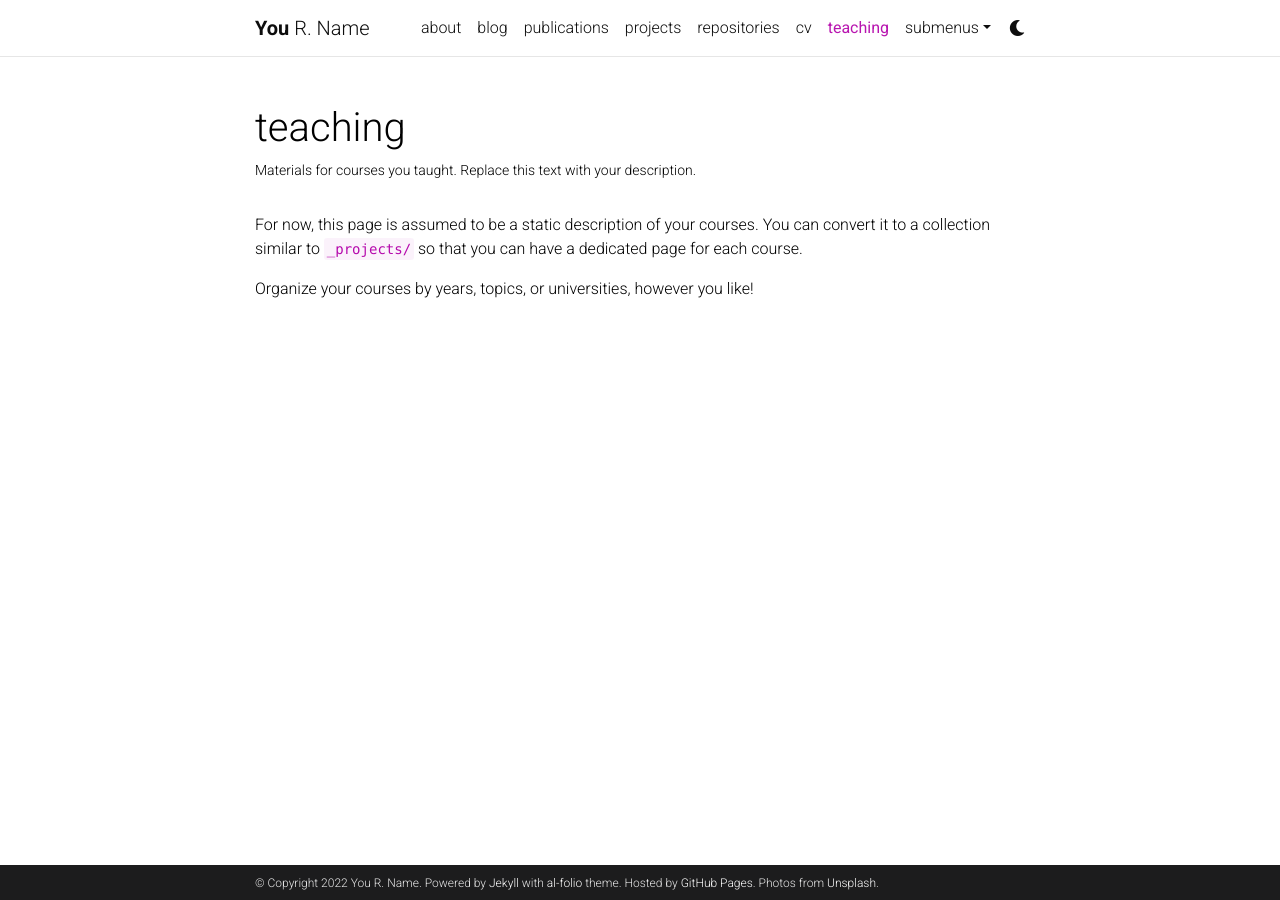
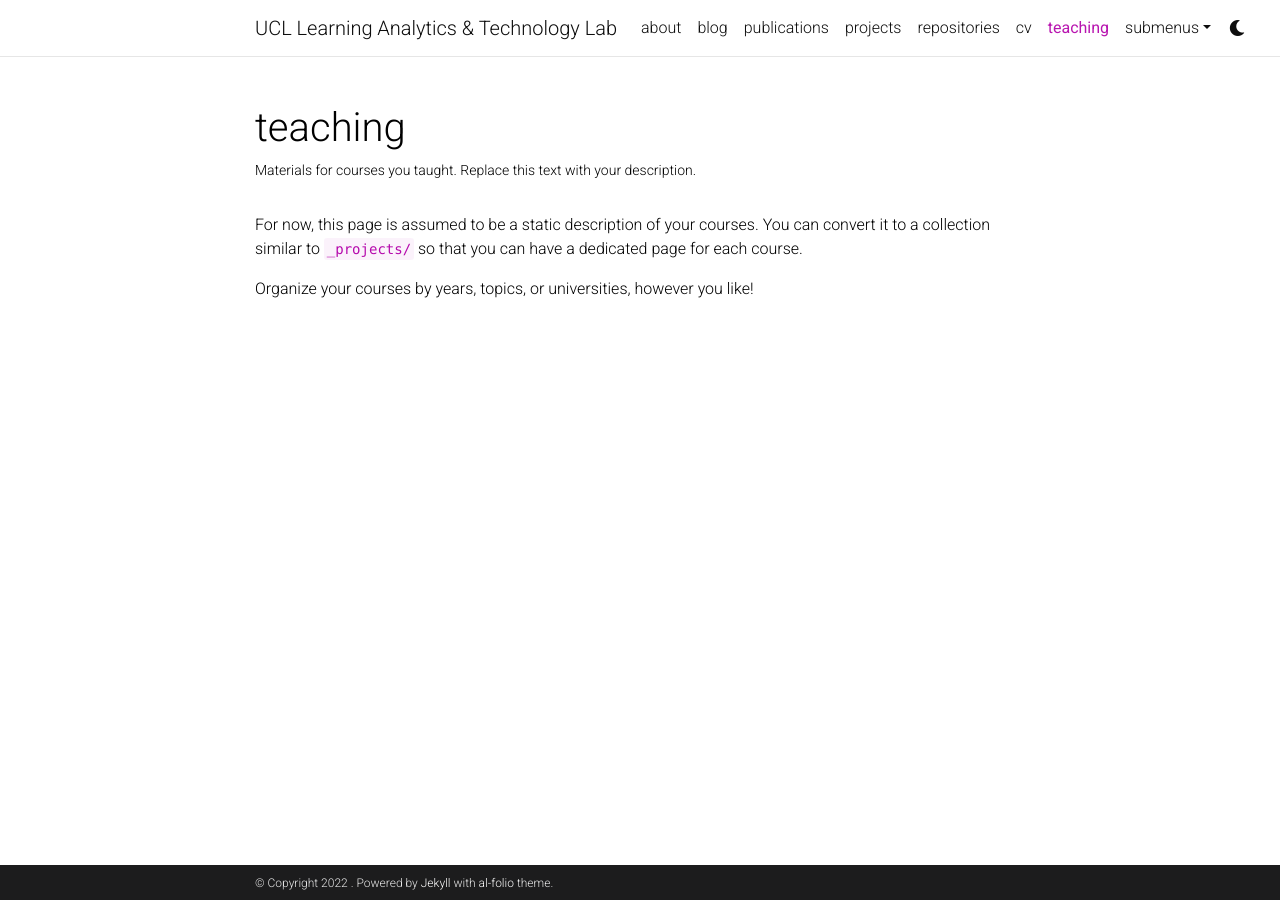
Before and after one commit to UCLAT-LAB/uclat-lab.github.io, a Jekyll site: the page built from _pages/teaching.md, in a window 1280 px wide. Built offline with Jekyll 4.4.1, drawn with Linux system fonts in a browser that asks for light colours; comment, search, counter and statistics services are not loaded; a style sheet for code colours, icons or effects is not loaded.

Commit message:
Update _config.yml

```diff
--- a/_config.yml
+++ b/_config.yml
@@ -1,27 +1,17 @@
 # -----------------------------------------------------------------------------
 # Site settings
 # -----------------------------------------------------------------------------
+author: UCLAT - Lab
+name: UCLAT - Lab
+title: UCL Learning Analytics & Technology Lab
+email:
+description: >
+  UCL Learning Analytics & Technology Lab
+footer_text: >
+  Powered by <a href="http://jekyllrb.com/" target="_blank">Jekyll</a> with <a href="https://github.com/alshedivat/al-folio">al-folio</a> theme.
 
-title: blank # the website title (if blank, full name will be used instead)
-first_name: You
-middle_name: R.
-last_name: Name
-email: you@example.com
-description: > # the ">" symbol means to ignore newlines until "footer_text:"
-  A simple, whitespace theme for academics. Based on [*folio](https://github.com/bogoli/-folio) design.
-footer_text: >
-  Powered by <a href="https://jekyllrb.com/" target="_blank">Jekyll</a> with <a href="https://github.com/alshedivat/al-folio">al-folio</a> theme.
-  Hosted by <a href="https://pages.github.com/" target="_blank">GitHub Pages</a>.
-  Photos from <a href="https://unsplash.com" target="_blank">Unsplash</a>.
-keywords: jekyll, jekyll-theme, academic-website, portfolio-website  # add your own keywords or leave empty
-
-lang: en # the language of your site (for example: en, fr, cn, ru, etc.)
-icon: ⚛️  # the emoji used as the favicon (alternatively, provide image name in /assets/img/)
-
-url: https://alshedivat.github.io # the base hostname & protocol for your site
-baseurl: /al-folio # the subpath of your site, e.g. /blog/
-last_updated: false # set to true if you want to display last updated in the footer
-impressum_path:  # set to path to include impressum link in the footer, use the same path as permalink in a page, helps to conform with EU GDPR
+url:  https://uclat-lab.github.io # the base hostname & protocol for your site
+baseurl: # the subpath of your site, e.g. /blog/
 
 # -----------------------------------------------------------------------------
 # Theme
@@ -67,7 +57,7 @@ og_image: # The site-wide (default for all links) Open Graph preview image
 # Social integration
 # -----------------------------------------------------------------------------
 
-github_username: # your GitHub user name
+github_username: UCLAT-LAB # your GitHub user name
 gitlab_username: # your GitLab user name
 twitter_username: # your Twitter handle
 linkedin_username: # your LinkedIn user name
```
